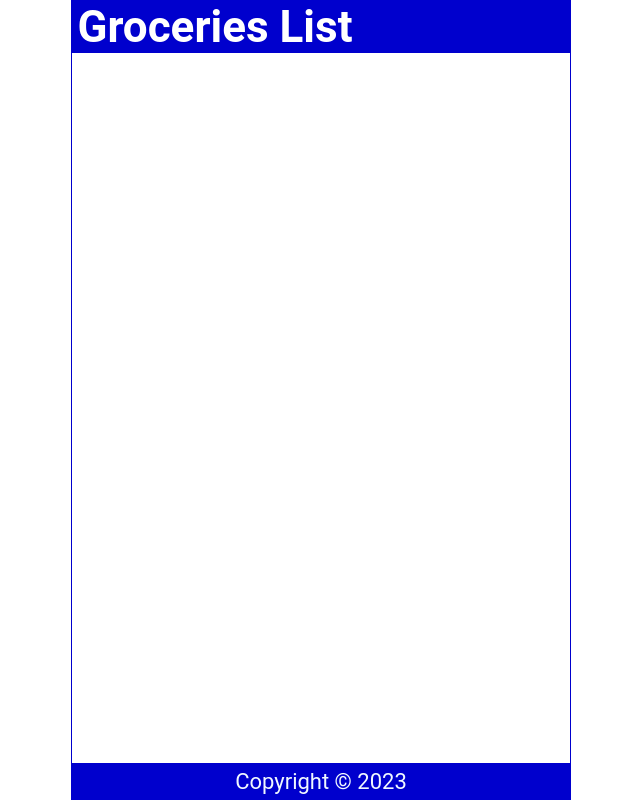
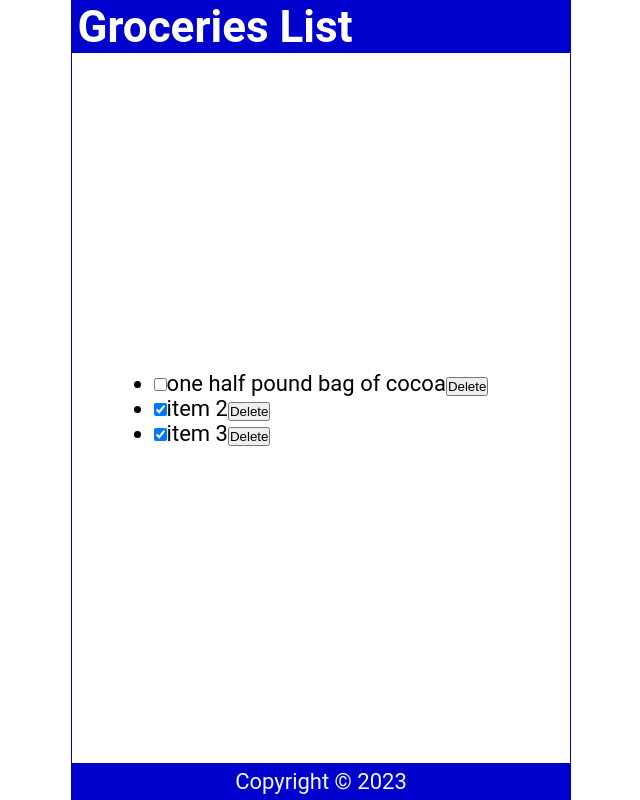
Before and after one commit to Azken4x/tuto_react, a React (Create React App) app: page / in a window 1280 px wide. Shown: the whole page, without its empty margins (319-959 px from the left). Built offline with nearby package versions, Linux system fonts and the light colour scheme.

Commit message:
--- Auto Git Commit ---

```diff
--- a/src/Content.js
+++ b/src/Content.js
@@ -8,7 +8,19 @@ const Content = () => {
     { id: 3, checked: true, item: "item 3" },
   ]);
 
-  return <main></main>;
+  return (
+    <main>
+      <ul>
+        {items.map((item) => (
+          <li className="item" key={item.id}>
+            <input type="checkbox" checked={item.checked} />
+            <label>{item.item}</label>
+            <button>Delete</button>
+          </li>
+        ))}
+      </ul>
+    </main>
+  );
 };
 
 export default Content;
```
Also changed, not shown: .autogit/logs/log-9-8-2023-18-22-9.txt (added).
